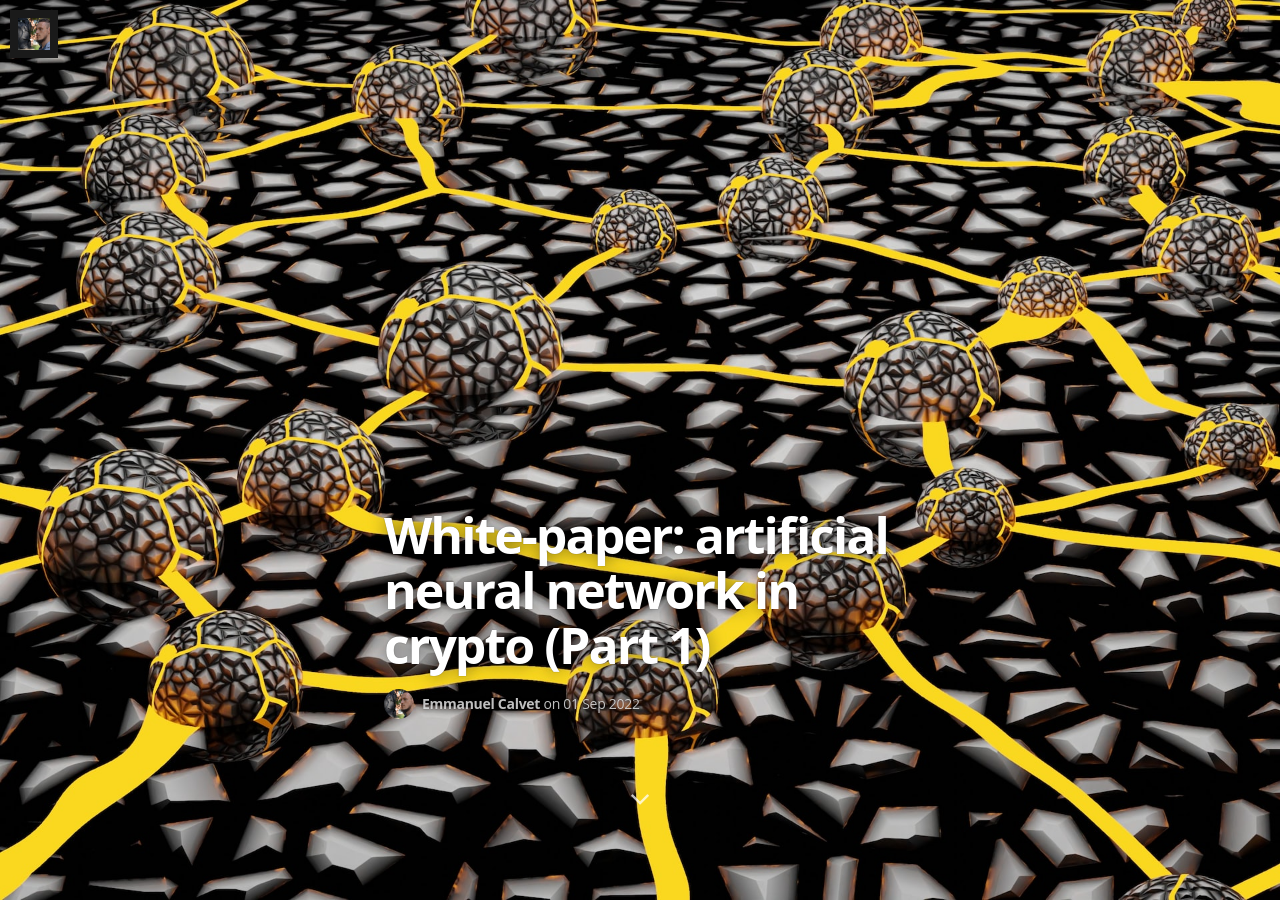
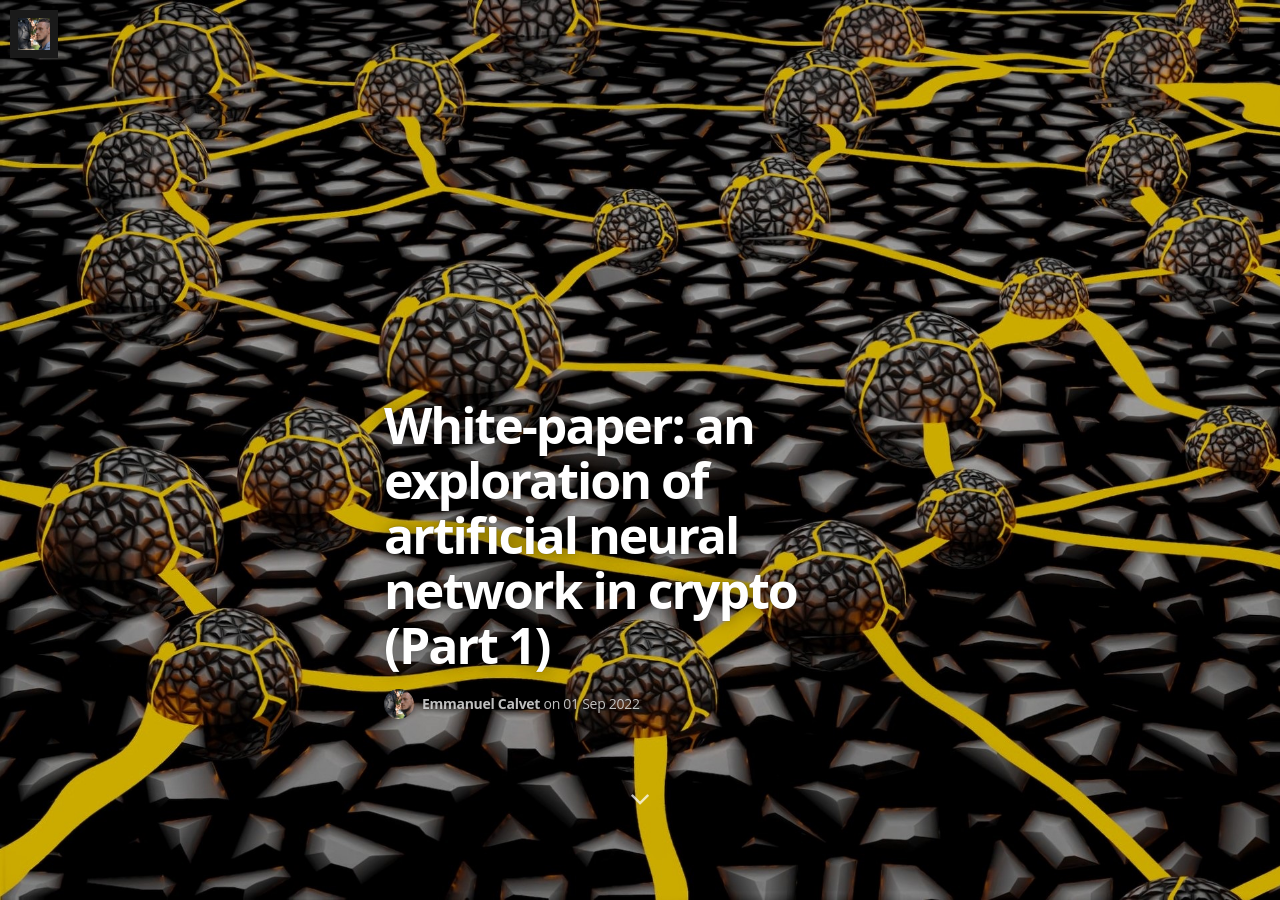
Before and after one commit to ManuNeuro/EmmanuelCalvet, a Jekyll site: the page built from _posts/2022-09-01-whitepaper-p1.md, in a window 1280 px wide and 900 px high. Built offline with Jekyll 4.4.1, drawn with Linux system fonts in a browser that asks for light colours; nearby versions of some CDN libraries; some web fonts are replaced; formulas are drawn with MathJax 3; comment, search, counter and statistics services are not loaded.

```diff
--- a/_posts/2022-09-01-whitepaper-p1.md
+++ b/_posts/2022-09-01-whitepaper-p1.md
@@ -1,5 +1,5 @@
 ---
-title: "White-paper: artificial neural network in crypto (Part 1)"
+title: "White-paper: an exploration of artificial neural network in crypto (Part 1)"
 layout: post
 categories: Quantum, Crypto
 comments: true
```
Also changed, not shown: assets/article_images/2022-09-01-whitepaper-p1/whitepaper-cover.jpg.
